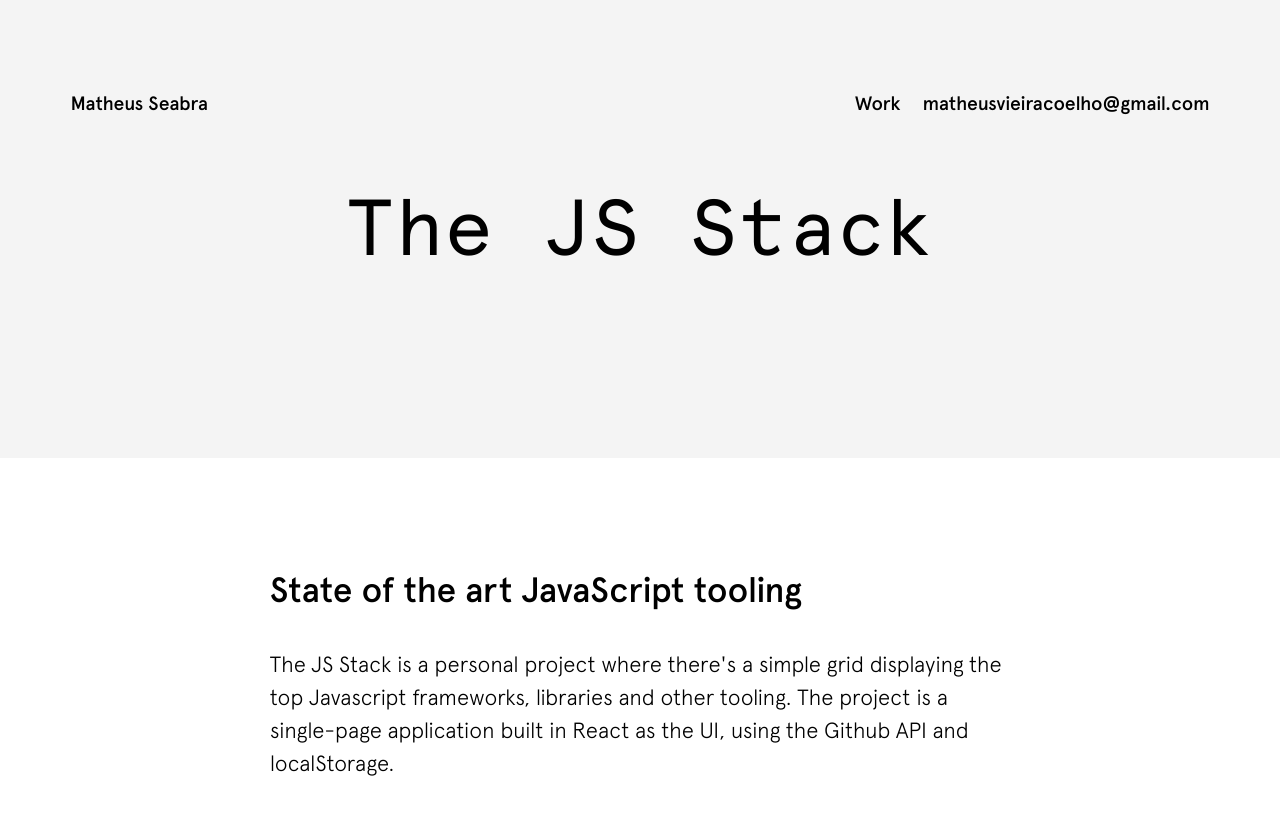
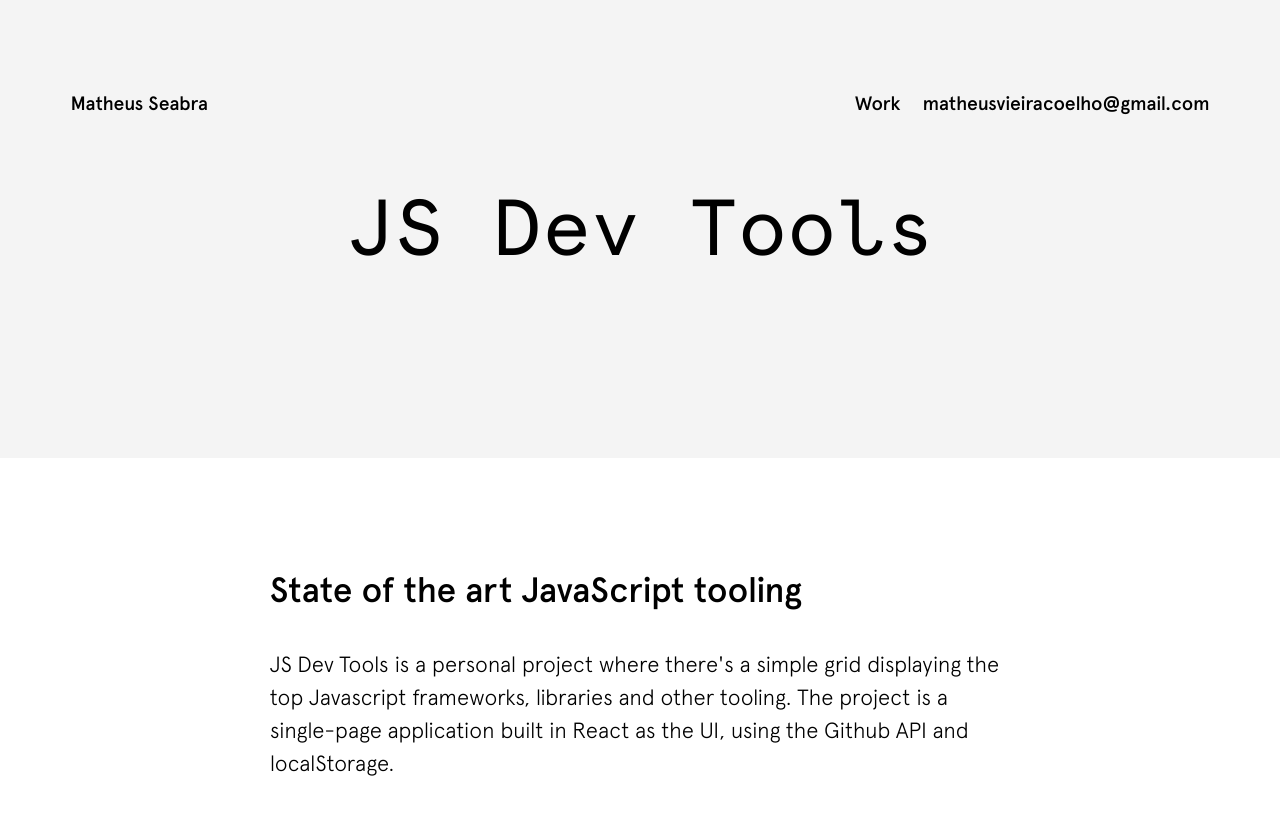
Before and after one commit to matheuseabra/matheuseabra.github.io, a Jekyll site: the page built from _work/js-stack.html, in a window 1280 px wide and 900 px high. Shown: the top 815 px of the window. Built offline with Jekyll 4.4.1, drawn with Linux system fonts in a browser that asks for light colours.

Commit message:
removed old projects, new project images added to js dev tools

```diff
--- a/_skills/server-side.yml
+++ b/_skills/server-side.yml
@@ -6,7 +6,6 @@
  - PHP 7
  - Node.js
  - ORMs
- - SQL Server
+ - MySQL Server
  - MongoDB
- - HTTP
 ---
--- a/_work/js-stack.html
+++ b/_work/js-stack.html
@@ -1,6 +1,6 @@
 ---
 layout: work
-title: "The JS Stack"
+title: "JS Dev Tools"
 description: "Simple listing of top frameworks, libraries and packages for JavaScript"
 image: /assets/images/work/js-stack/TheJsStack.png
 order: 4
@@ -14,17 +14,28 @@
       <span data-aos="slice-up" data-aos-duration="400">State of the art JavaScript tooling</span>
     </h2>
     <br>
-    <p data-aos="fade-in" data-aos-duration="400" data-aos-delay="100">The JS Stack is a personal project where there's a simple grid displaying the top Javascript frameworks, libraries and other tooling. The project is a single-page application built in React as the UI, using the Github API and localStorage.</p>
+    <p data-aos="fade-in" data-aos-duration="400" data-aos-delay="100">JS Dev Tools is a personal project where there's a simple grid displaying the top Javascript frameworks, libraries and other tooling. The project is a single-page application built in React as the UI, using the Github API and localStorage.</p>
   </div>
 </div>
 
-<div class="section-padding">
+<div class="section-padding bg-white">
   <div class="grid">
     <div class="browser" data-aos="fade-in">
       <span class="browser__dots"></span>
       <figure class="browser__img">
-        <img src="/assets/images/work/js-stack/TheJsStack.png" alt="The JS Stack Website Homepage"/>
+        <img src="/assets/images/work/js-stack/TheJsStack.png" alt="JS Dev Tools Website Homepage"/>
       </figure>
     </div>
   </div>
 </div>
+
+<div class="section-padding bg-lightgrey">
+  <div class="grid">
+    <div class="browser" data-aos="fade-in">
+      <span class="browser__dots"></span>
+      <figure class="browser__img">
+        <img src="/assets/images/work/js-stack/TheJsStackModal.png" alt="JS Dev Tools Modal Details"/>
+      </figure>
+    </div>
+  </div>
+</div>
```
Also changed, not shown: _work/cienex.html (deleted, +0 -65 lines), _work/data-x.html (+4 -4 lines), assets/images/work/cienex/cienex-acompanharProposta.png (deleted), assets/images/work/cienex/cienex-perfil.png (deleted), assets/images/work/cienex/cienex.svg (deleted), assets/images/work/cienex/congresso2.png (deleted), assets/images/work/cienex/home-mast.png (deleted), assets/images/work/data-x/DataXSignUp.png (added), assets/images/work/data-x/FeaturesDataX.png (deleted), assets/images/work/data-x/FooterDataX.png, assets/images/work/data-x/HomepageDataX.png, assets/images/work/js-stack/The-JS-stack.svg (deleted), assets/images/work/js-stack/TheJS-Stack-mobile.png (deleted), assets/images/work/js-stack/TheJsStack.png, 1 more files.
